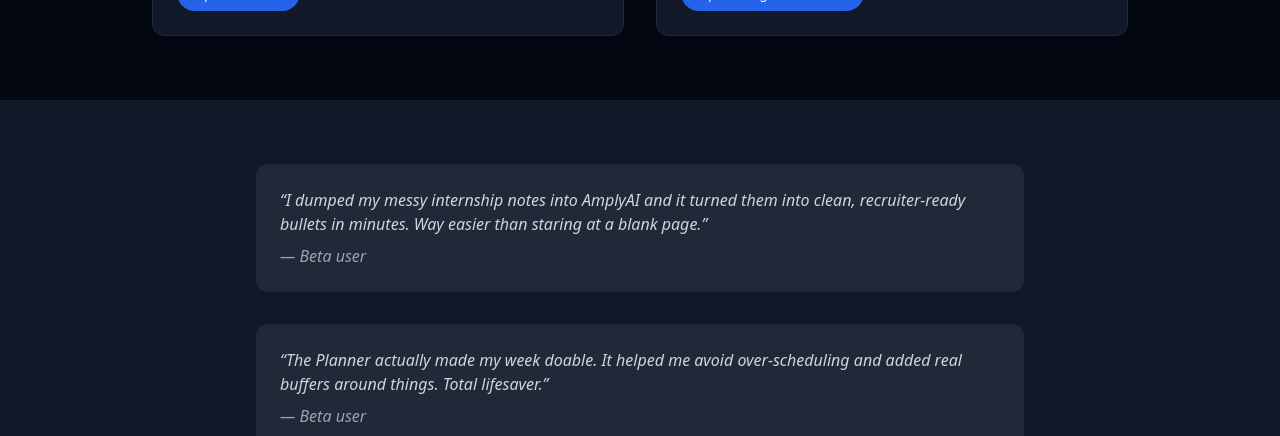
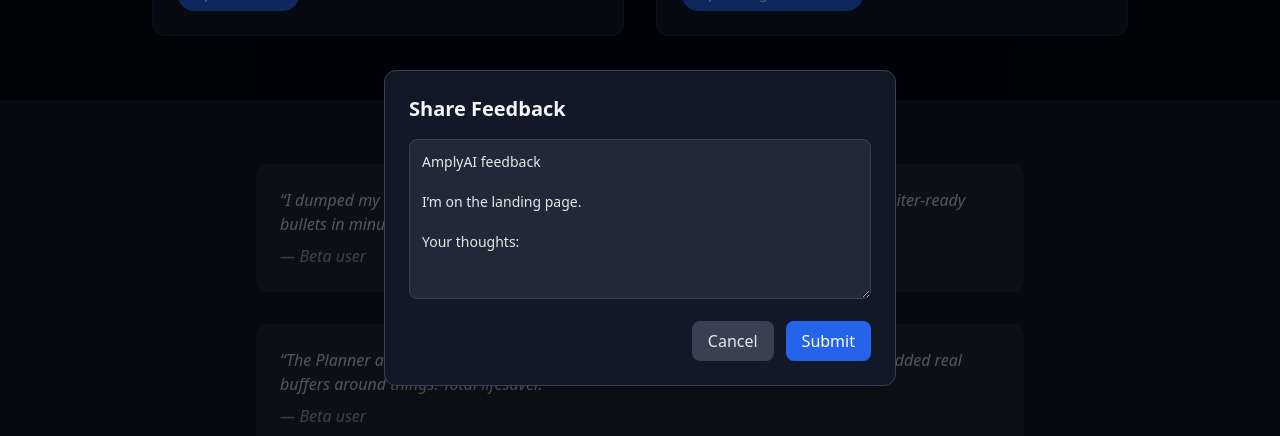
Before and after one commit to madevthevanthiran-maker/amplyai-chatbot, a Next.js app: page / in a window 1280 px wide. Both pictures are taken after a click on the button "Share feedback". Shown: the part 794-1230 px from the top of the page. Built offline with nearby package versions, Linux system fonts and the light colour scheme.

Commit message:
Create FeedbackModal.jsx

```diff
--- /dev/null
+++ b/components/FeedbackModal.jsx
@@ -0,0 +1,35 @@
+// components/FeedbackModal.jsx
+import React from "react";
+
+export default function FeedbackModal({ open, onClose, defaultBody }) {
+  if (!open) return null;
+
+  return (
+    <div className="fixed inset-0 bg-black/60 flex items-center justify-center z-50">
+      <div className="bg-gray-900 rounded-xl shadow-xl w-full max-w-lg p-6 border border-gray-700">
+        <h2 className="text-xl font-semibold mb-4">Share Feedback</h2>
+        <textarea
+          className="w-full h-40 p-3 rounded-lg bg-gray-800 border border-gray-700 text-gray-200 text-sm"
+          defaultValue={defaultBody}
+        />
+        <div className="mt-4 flex justify-end gap-3">
+          <button
+            onClick={onClose}
+            className="px-4 py-2 rounded-lg bg-gray-700 hover:bg-gray-600 text-gray-200"
+          >
+            Cancel
+          </button>
+          <button
+            onClick={() => {
+              alert("Thanks for your feedback! (Wire up backend later)");
+              onClose();
+            }}
+            className="px-4 py-2 rounded-lg bg-blue-600 hover:bg-blue-500 text-white"
+          >
+            Submit
+          </button>
+        </div>
+      </div>
+    </div>
+  );
+}
```
